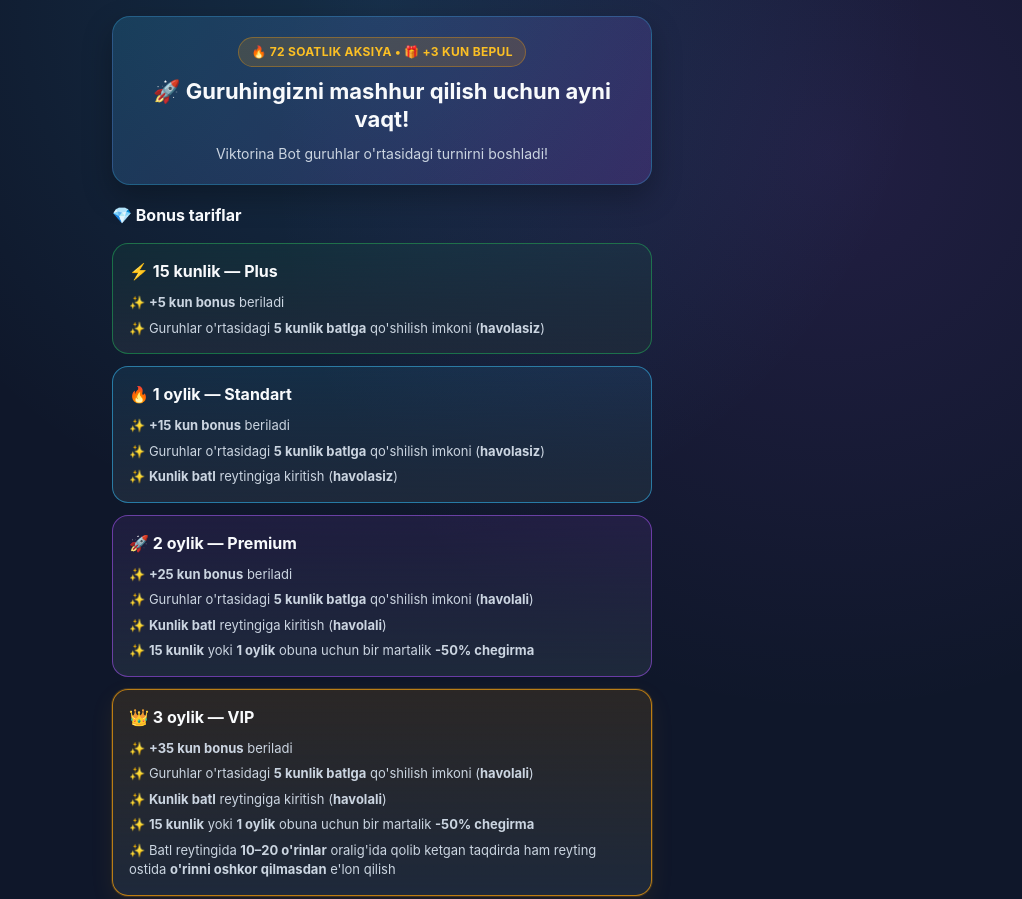
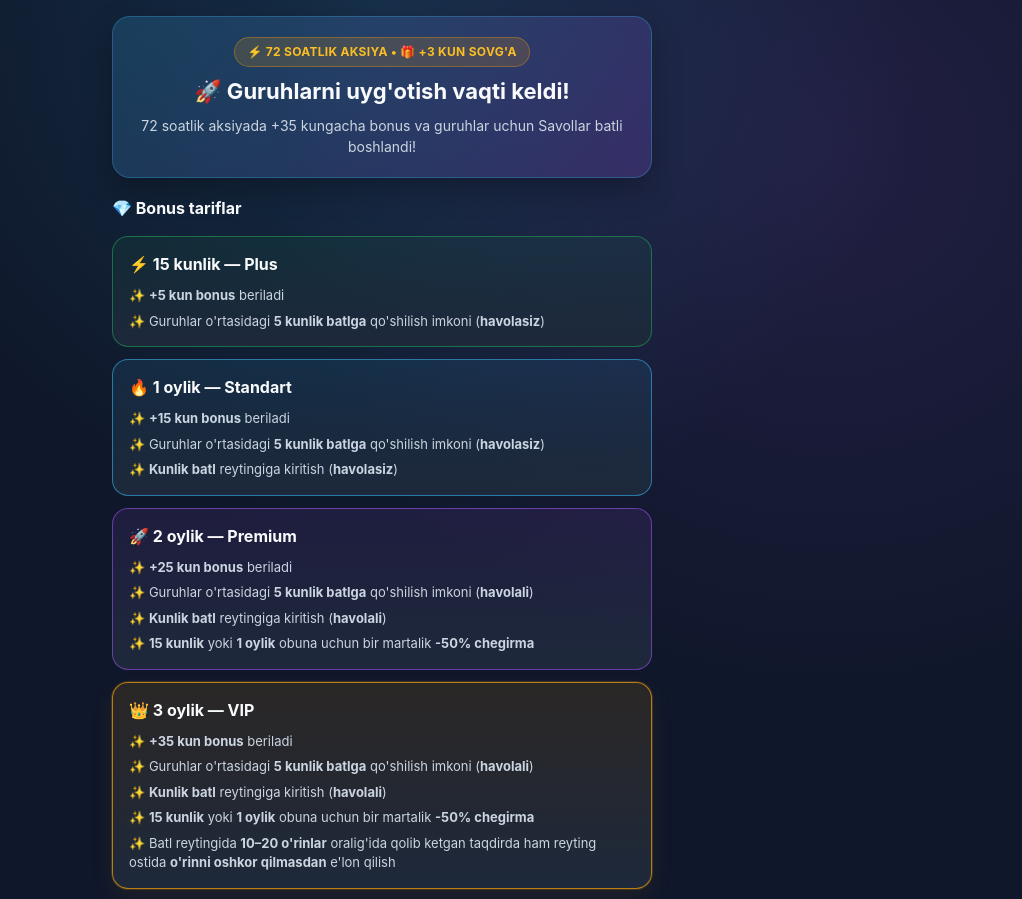
Before and after one commit to 17xolid-cyber/aksiya-miniapp, a plain HTML site: page index.html in a window 1280 px wide. Shown: the top 899 px of the page, without its empty margins (258-1280 px from the left). Drawn offline with Linux system fonts and the light colour scheme.

Commit message:
Restore original index.html content
Restored the original content of index.html after accidental removal. The file includes HTML structure, styles, and JavaScript functionality for a promotional page.

```diff
--- a/index.html
+++ b/index.html
@@ -275,9 +275,9 @@
 <body>
   <div class="container">
     <div class="hero">
-      <div class="badge">🔥 72 SOATLIK AKSIYA • 🎁 +3 KUN BEPUL</div>
-      <h1>🚀 Guruhingizni mashhur qilish uchun ayni vaqt!</h1>
-      <p>Viktorina Bot guruhlar o'rtasidagi turnirni boshladi!</p>
+      <div class="badge">⚡ 72 SOATLIK AKSIYA • 🎁 +3 KUN SOVG'A</div>
+      <h1>🚀 Guruhlarni uyg'otish vaqti keldi!</h1>
+      <p>72 soatlik aksiyada +35 kungacha bonus va guruhlar uchun Savollar batli boshlandi!</p>
     </div>
 
     <div class="section-title">💎 Bonus tariflar</div>
```
